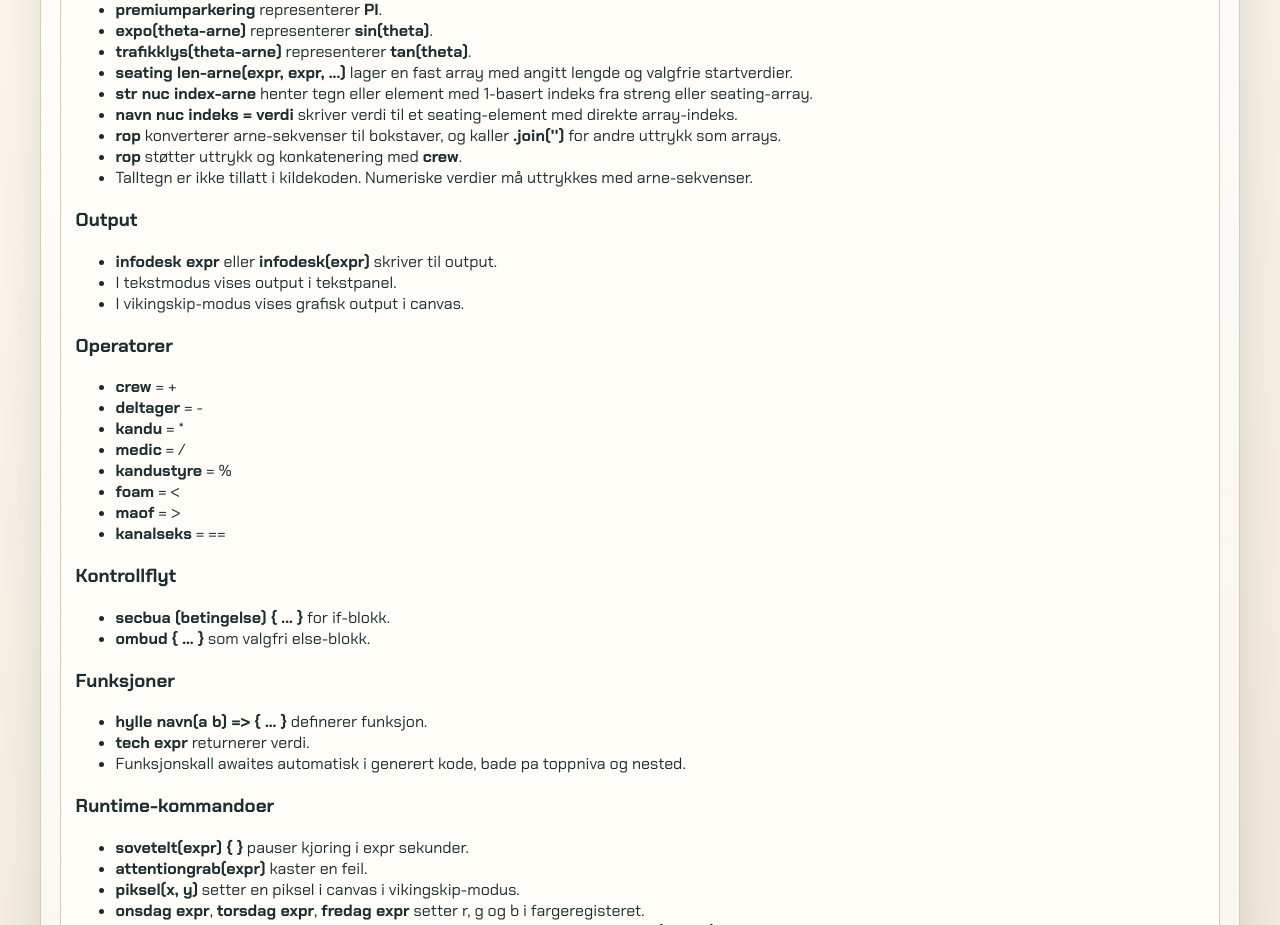
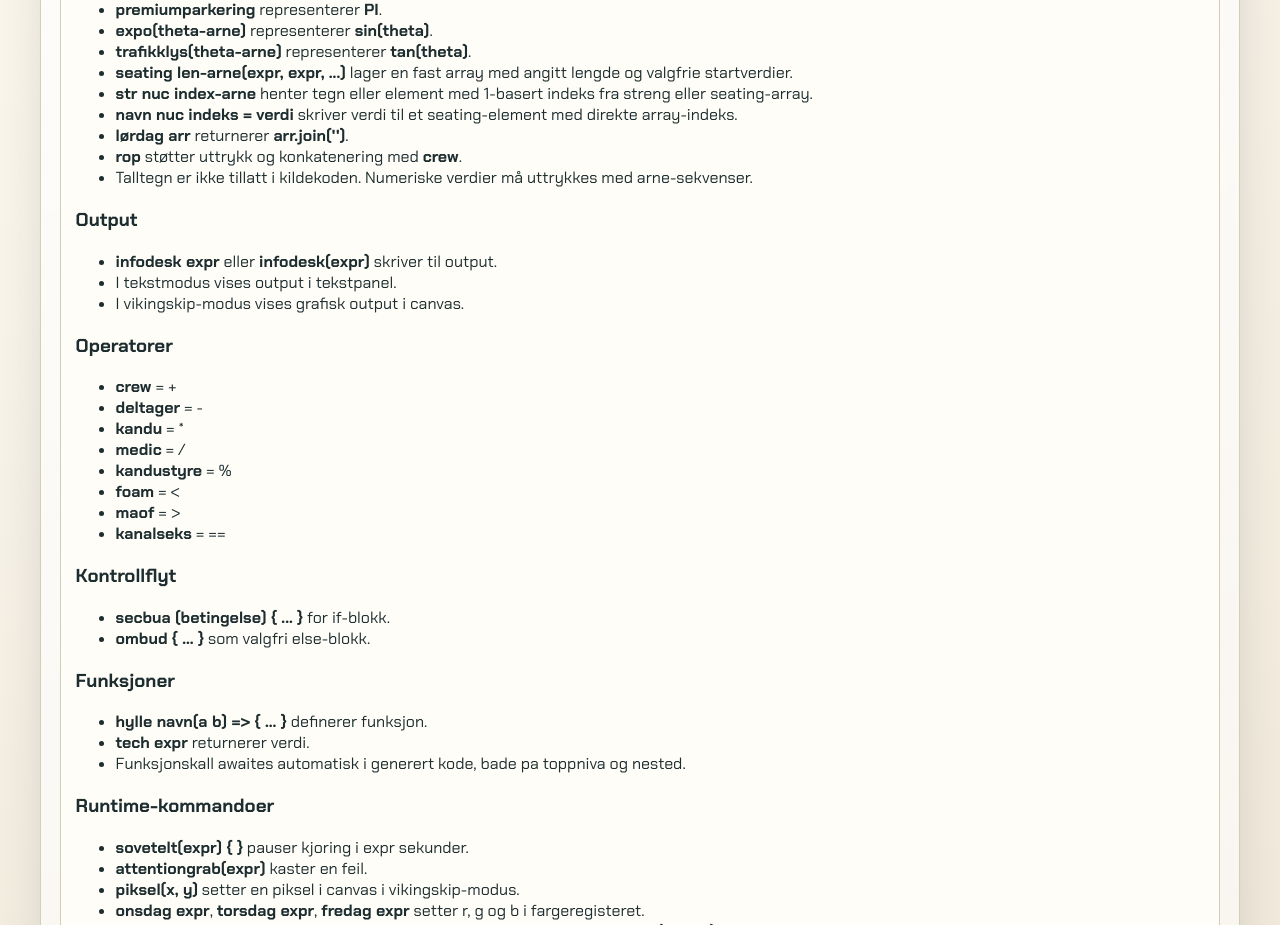
Before and after one commit to kristebo/TG-lang, a Next.js app: page / in a window 1280 px wide. Shown: the part 1020-1945 px from the top of the page. Built offline with nearby package versions, Linux system fonts and the light colour scheme.

Commit message:
lørdag er hellig

```diff
--- a/app/page.tsx
+++ b/app/page.tsx
@@ -182,7 +182,7 @@ export default function Home() {
             <li><strong>seating len-arne(expr, expr, ...)</strong> lager en fast array med angitt lengde og valgfrie startverdier.</li>
             <li><strong>str nuc index-arne</strong> henter tegn eller element med 1-basert indeks fra streng eller seating-array.</li>
             <li><strong>navn nuc indeks = verdi</strong> skriver verdi til et seating-element med direkte array-indeks.</li>
-            <li><strong>rop</strong> konverterer arne-sekvenser til bokstaver, og kaller <strong>.join('')</strong> for andre uttrykk som arrays.</li>
+            <li><strong>lørdag arr</strong> returnerer <strong>arr.join('')</strong>.</li>
             <li><strong>rop</strong> støtter uttrykk og konkatenering med <strong>crew</strong>.</li>
             <li>Talltegn er ikke tillatt i kildekoden. Numeriske verdier må uttrykkes med arne-sekvenser.</li>
           </ul>
--- a/src/ast.ts
+++ b/src/ast.ts
@@ -16,6 +16,7 @@ export type Expression =
   | Identifier
   | BinaryExpression
   | RopExpression
+  | LordagExpression
   | PallExpression
   | PiExpression
   | TrigExpression
@@ -122,6 +123,11 @@ export interface RopExpression {
   expression: Expression
 }
 
+export interface LordagExpression {
+  type: 'LordagExpression'
+  expression: Expression
+}
+
 export interface PallExpression {
   type: 'PallExpression'
 }
--- a/src/parser.ts
+++ b/src/parser.ts
@@ -9,6 +9,7 @@ import type {
   FunctionDeclaration,
   InfodeskStatement,
   IndexedAssignmentStatement,
+  LordagExpression,
   NucExpression,
   NumberLiteral,
   PallExpression,
@@ -56,6 +57,7 @@ const RESERVED = new Set([
   'sovetelt',
   'attentiongrab',
   'pall',
+  'lørdag',
   'premiumparkering',
   'trafikklys',
   'expo',
@@ -431,6 +433,10 @@ class Parser {
       return this.parseSeatingExpression()
     }
 
+    if (this.isWord('lørdag')) {
+      return this.parseLordagExpression()
+    }
+
     if (this.isWord('rop')) {
       return this.parseRopExpression()
     }
@@ -512,6 +518,14 @@ class Parser {
     return {
       type: 'RopExpression',
       expression: this.parseAdditive(),
+    }
+  }
+
+  private parseLordagExpression(): LordagExpression {
+    this.expectWord('lørdag')
+    return {
+      type: 'LordagExpression',
+      expression: this.parsePrimary(),
     }
   }
 
--- a/src/samples.ts
+++ b/src/samples.ts
@@ -130,7 +130,7 @@ hjul nuc tre = kilde nuc tre
 hjul nuc fire = kilde nuc to
 hjul nuc fem = kilde nuc en
 
-infodesk(rop hjul)
+infodesk(lørdag hjul)
 
 søndag`,
   },
--- a/src/transpiler.ts
+++ b/src/transpiler.ts
@@ -136,6 +136,8 @@ function transpileExpression(expression: Expression, context: TranspileContext):
       return `(${transpileExpression(expression.left, context)} ${expression.operator} ${transpileExpression(expression.right, context)})`
     case 'RopExpression':
       return transpileRop(expression.expression, context)
+    case 'LordagExpression':
+      return `(${transpileExpression(expression.expression, context)}).join('')`
     case 'PallExpression':
       return `__tg.pall()`
     case 'PiExpression':
@@ -180,5 +182,5 @@ function transpileRop(expression: Expression, context: TranspileContext): string
   if (expression.type === 'BinaryExpression' && expression.operator === '+') {
     return `(${transpileRop(expression.left, context)} + ${transpileRop(expression.right, context)})`
   }
-  return `(${transpileExpression(expression, context)}).join('')`
+  return `(${transpileExpression(expression, context)})`
 }
```
